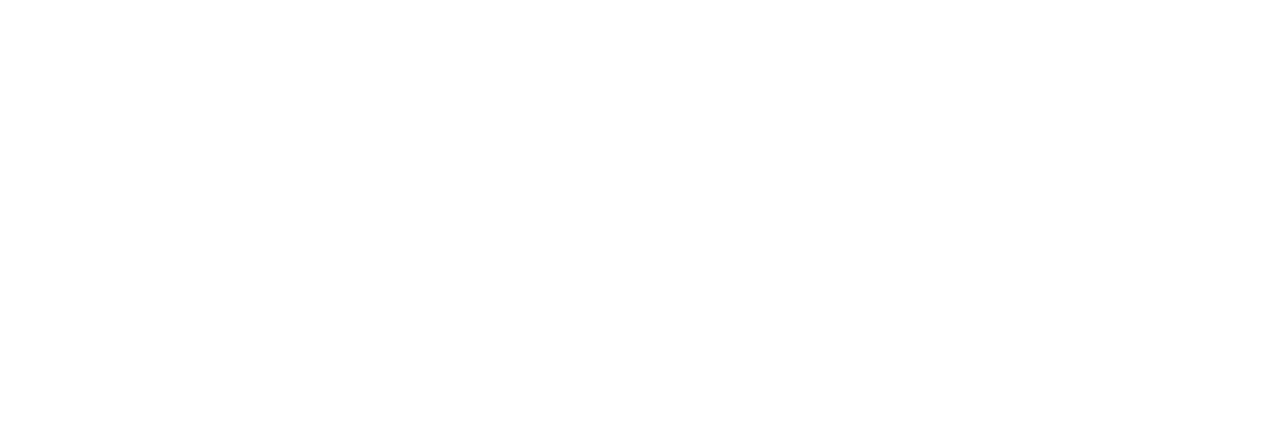
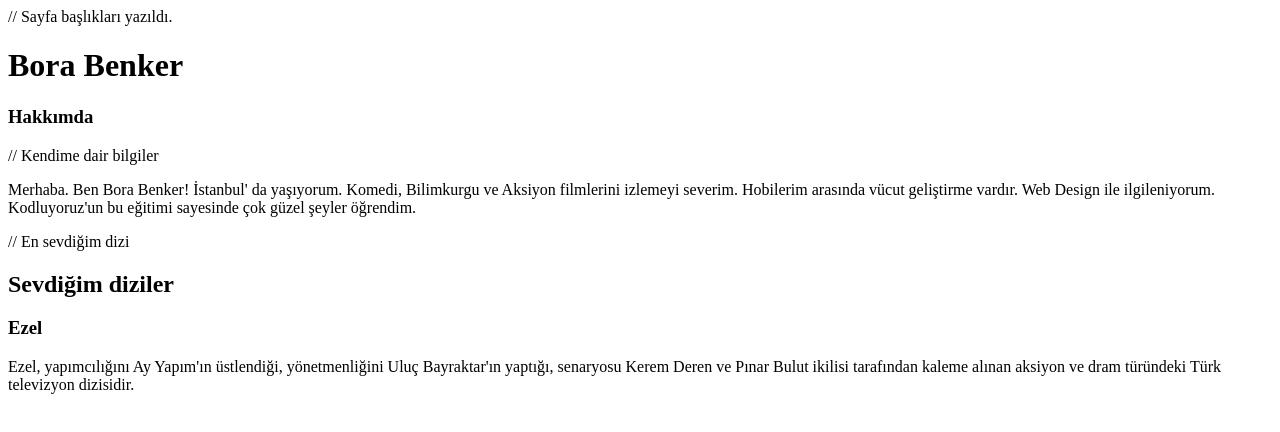
Before and after one commit to Boor4/kodluyoruzilkrepo, a plain HTML site: page index.html in a window 1280 px wide. Drawn offline with Linux system fonts and the light colour scheme.

Commit message:
Anasayfa degisiklikleri

```diff
--- a/index.html
+++ b/index.html
@@ -3,9 +3,24 @@
 <head>
     <meta charset="UTF-8">
     <meta name="viewport" content="width=device-width, initial-scale=1.0">
-    <title>Document</title>
+    <title>Kodluyoruz</title>
 </head>
 <body>
+    // Sayfa başlıkları yazıldı.
+   <h1>Bora Benker</h1>
+   <h3>Hakkımda</h3>
 
+   // Kendime dair bilgiler
+   <p>
+    Merhaba. Ben Bora Benker! İstanbul' da yaşıyorum. Komedi, Bilimkurgu ve Aksiyon filmlerini izlemeyi severim. Hobilerim arasında vücut geliştirme vardır.
+    Web Design ile ilgileniyorum. Kodluyoruz'un bu eğitimi sayesinde çok güzel şeyler öğrendim.
+   </p>
+
+   // En sevdiğim dizi
+   <h2>Sevdiğim diziler</h2>
+   <h3>Ezel</h3>
+   <p>
+    Ezel, yapımcılığını Ay Yapım'ın üstlendiği, yönetmenliğini Uluç Bayraktar'ın yaptığı, senaryosu Kerem Deren ve Pınar Bulut ikilisi tarafından kaleme alınan aksiyon ve dram türündeki Türk televizyon dizisidir.
+   </p>
 </body>
 </html>
```
